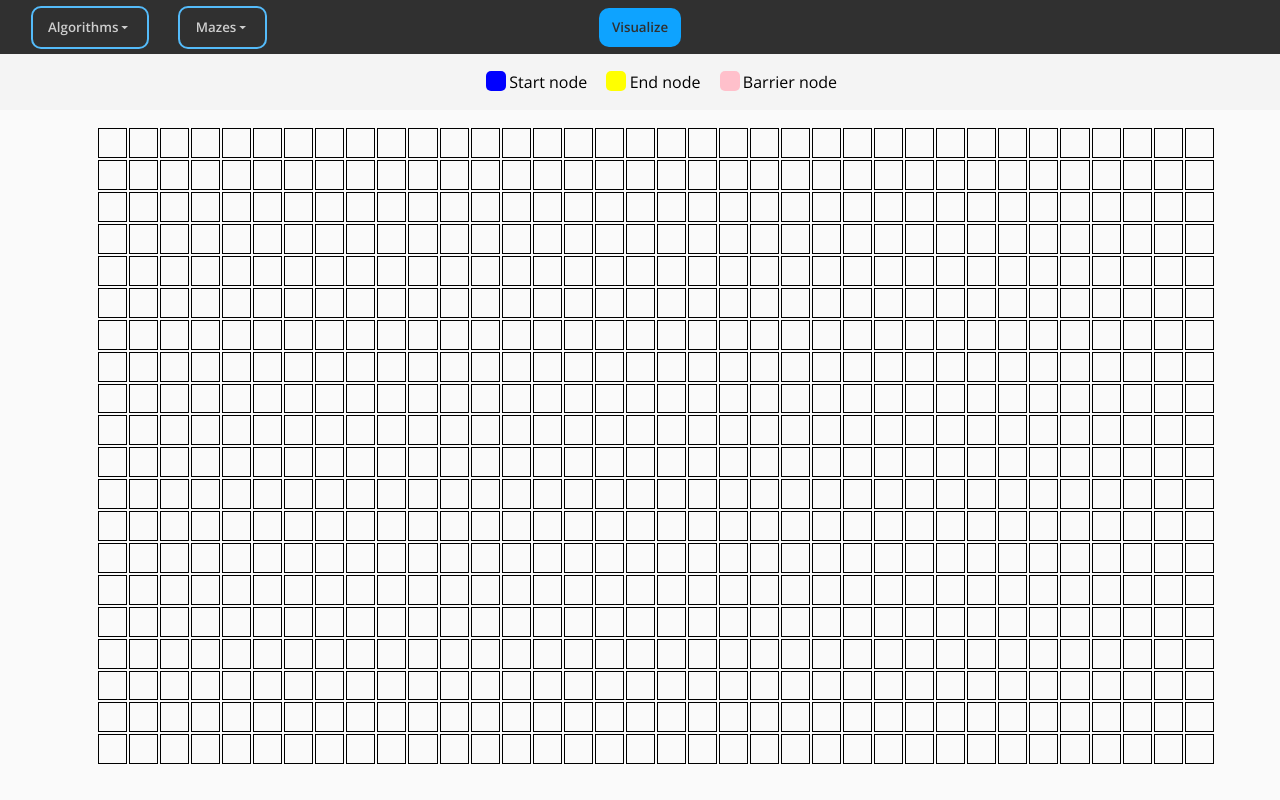
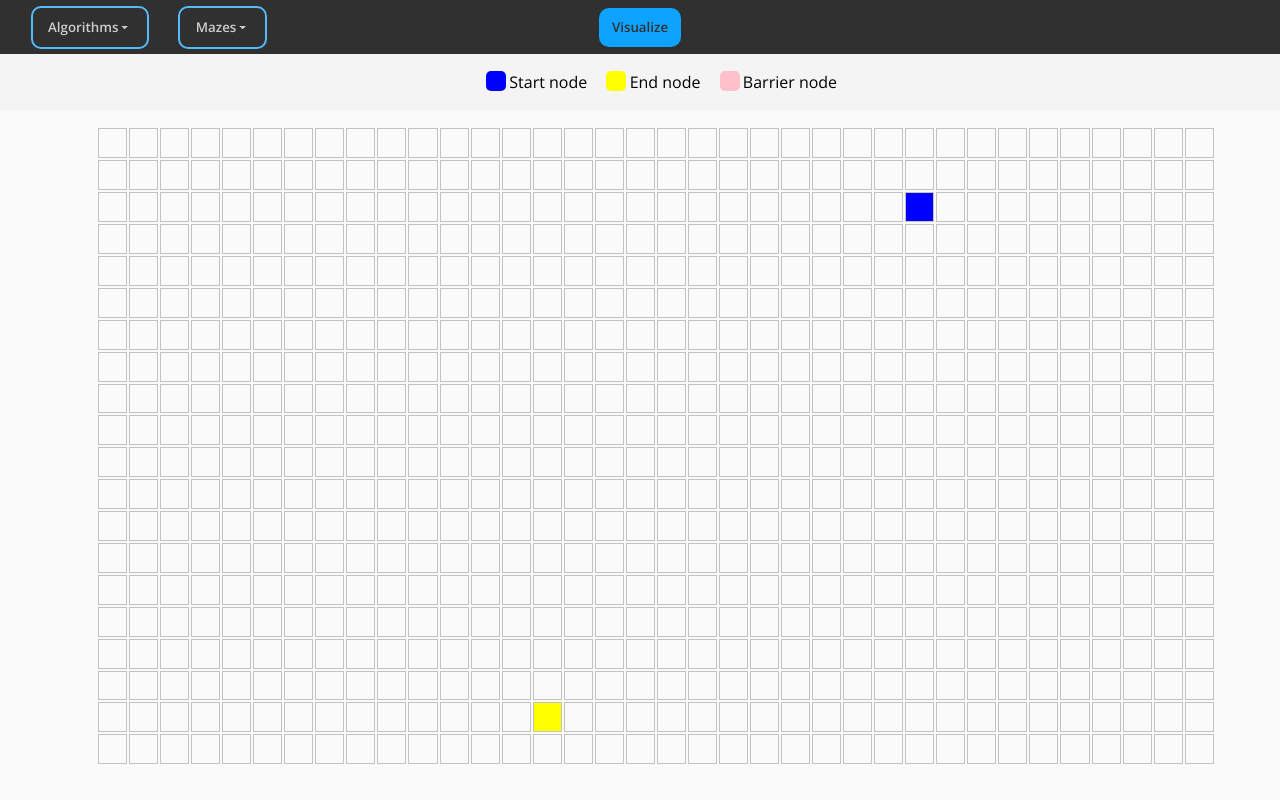
Before and after one commit to dfoltynski/pathfinding-visualiser, a React (Create React App) app: page / in a window 1280 px wide. Built offline with nearby package versions, Linux system fonts and the light colour scheme.

Commit message:
generate random start and end node

```diff
--- a/src/App.css
+++ b/src/App.css
@@ -141,6 +141,7 @@ nav {
 
 /* ----------- GRID ----------- */
 .grid {
+  z-index: -1;
   position: absolute;
   left: 50%;
   transform: translateX(-50%);
@@ -150,6 +151,19 @@ nav {
 }
 
 .grid__node {
-  border: 1px solid black;
+  border: 1px solid rgb(194, 194, 194);
   margin: 0;
+  cursor: pointer;
 }
+
+.start {
+  background-color: blue;
+}
+
+.end {
+  background-color: yellow;
+}
+
+.barrier {
+  background-color: pink;
+}
--- a/src/components/Grid.tsx
+++ b/src/components/Grid.tsx
@@ -1,20 +1,44 @@
 import React, { useEffect, useRef } from "react";
 
 export default function Grid() {
-  const table = useRef<HTMLTableElement>(document.createElement("table"));
+  const tableRef = useRef<HTMLTableElement>(document.createElement("table"));
+
+  const handleNodeClick = (event: MouseEvent) => {
+    event.preventDefault();
+    console.log(event.currentTarget);
+  };
+
+  const generateRandomCoords = (): string => {
+    const randomCoords: string = `${Math.floor(
+      Math.random() * 31
+    )}:${Math.floor(Math.random() * 21)}`;
+    return randomCoords;
+  };
 
   useEffect(() => {
-    for (let x = 0; x < 20; x++) {
-      let row = document.createElement("tr");
+    const startNodeCoords = generateRandomCoords();
+    const endNodeCoords = generateRandomCoords();
+
+    for (let y = 1; y < 21; y++) {
+      let row: HTMLTableRowElement = document.createElement("tr");
       row.classList.add("gird__row");
-      for (let y = 0; y < 36; y++) {
-        let node = document.createElement("td");
+      for (let x = 1; x < 37; x++) {
+        let node: HTMLTableDataCellElement = document.createElement("td");
         node.classList.add("grid__node");
+        node.id = `${x}:${y}`;
+        node.onclick = handleNodeClick;
         row.appendChild(node);
       }
-      table.current.appendChild(row);
+      tableRef.current.appendChild(row);
+    }
+
+    const startNode = document.getElementById(startNodeCoords);
+    const endNode = document.getElementById(endNodeCoords);
+    if (startNode && endNode) {
+      startNode.classList.add("start");
+      endNode.classList.add("end");
     }
   }, []);
 
-  return <table className="grid" ref={table}></table>;
+  return <table className="grid" ref={tableRef}></table>;
 }
```
